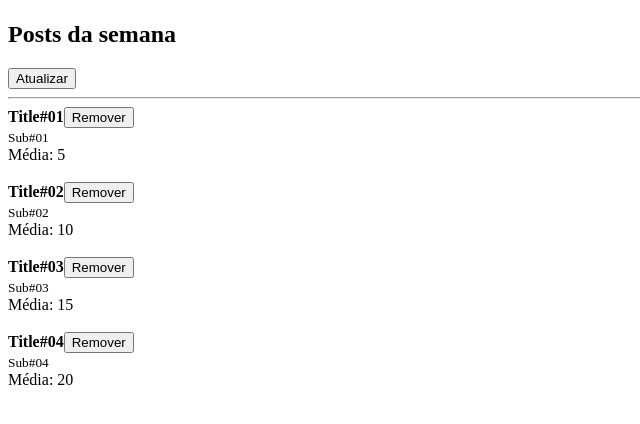
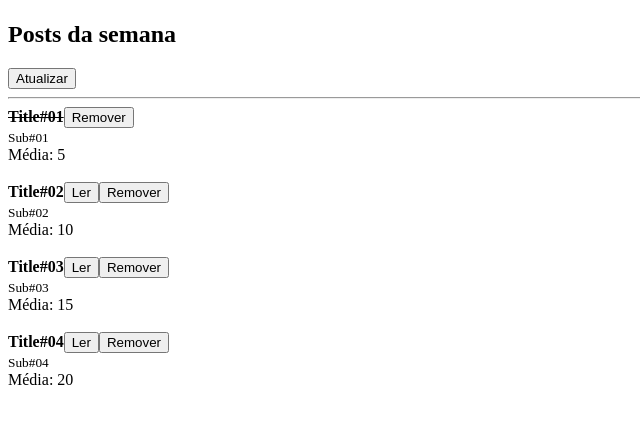
Before and after one commit to i4n-v/react-fundamentals, a React app: page / in a window 1280 px wide. Shown: the top 424 px of the page, without its empty margins (0-640 px from the left). Built offline with nearby package versions, Linux system fonts and the light colour scheme.

Commit message:
feat: conditional render in components

```diff
--- a/src/App.jsx
+++ b/src/App.jsx
@@ -8,24 +8,28 @@ const staticPosts = [
     title: "Title#01",
     subtitle: "Sub#01",
     likes: 10,
+    read: true,
   },
   {
     id: 2,
     title: "Title#02",
     subtitle: "Sub#02",
     likes: 20,
+    read: false,
   },
   {
     id: 3,
     title: "Title#03",
     subtitle: "Sub#03",
     likes: 30,
+    read: false,
   },
   {
     id: 4,
     title: "Title#04",
     subtitle: "Sub#04",
     likes: 40,
+    read: false,
   },
 ];
 
@@ -54,6 +58,16 @@ export default function App() {
     });
   }
 
+  function handleRead(id) {
+    setPosts((posts) => {
+      const newPosts = [...posts];
+      const postIndex = posts.findIndex((post) => post.id === id);
+      newPosts[postIndex].read = true;
+
+      return newPosts;
+    });
+  }
+
   return (
     <>
       <Header>
@@ -61,8 +75,8 @@ export default function App() {
         <button onClick={handleRefresh}>Atualizar</button>
       </Header>
       <hr />
-      {posts.map(({ likes, ...post }) => (
-        <Post key={post.id} post={post} likes={likes} onRemove={handleRemovePost} />
+      {posts.map((post) => (
+        <Post key={post.id} post={post} onRead={handleRead} onRemove={handleRemovePost} />
       ))}
     </>
   );
--- a/src/Post.jsx
+++ b/src/Post.jsx
@@ -1,16 +1,17 @@
 import React from "react";
 import PropTypes from "prop-types";
 
-export default function Post({ post, likes, onRemove }) {
+export default function Post({ post, onRemove, onRead }) {
   return (
     <>
       <article>
-        <strong>{post.title}</strong>
+        <strong>{post.read ? <s>{post.title}</s> : post.title}</strong>
+        {!post.read && <button onClick={() => onRead(post.id)}>Ler</button>}
         <button onClick={() => onRemove(post.id)}>Remover</button>
         <br />
         <small>{post.subtitle}</small>
         <br />
-        Média: {likes / 2}
+        Média: {post.likes / 2}
       </article>
       <br />
     </>
@@ -18,11 +19,13 @@ export default function Post({ post, likes, onRemove }) {
 }
 
 Post.propTypes = {
-  likes: PropTypes.number.isRequired,
-  onRemove: PropTypes.func.isRequired,
   post: PropTypes.shape({
     id: PropTypes.number.isRequired,
     title: PropTypes.string.isRequired,
     subtitle: PropTypes.string.isRequired,
+    likes: PropTypes.number.isRequired,
+    read: PropTypes.bool.isRequired,
   }).isRequired,
+  onRemove: PropTypes.func.isRequired,
+  onRead: PropTypes.func.isRequired,
 };
```
